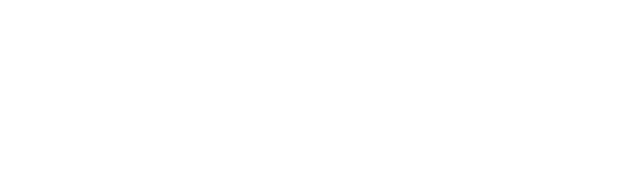
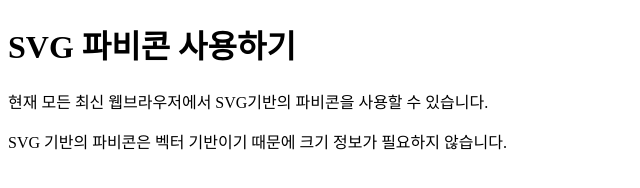
Before and after one commit to jsweetpotato/tekit-rwd, a website: page docs/learn/svg-favicon/svg-favicon.html in a window 1280 px wide. Shown: the whole page, without its empty margins (0-640 px from the left). Drawn offline with Linux system fonts and the light colour scheme.

Commit message:
SVG 파비콘 dark / light

```diff
--- a/docs/learn/svg-favicon/svg-favicon.html
+++ b/docs/learn/svg-favicon/svg-favicon.html
@@ -1 +1,17 @@
-<!-- SVG 파비콘 -->
+<!DOCTYPE html>
+<html lang="en">
+  <head>
+    <meta charset="UTF-8" />
+    <meta name="viewport" content="width=device-width, initial-scale=1.0" />
+    <title>SVG 파비콘</title>
+    <link rel="icon" href="sun-cloud.svg" />
+    <script src="svg-favicon.js"></script>
+  </head>
+  <body>
+    <h1>SVG 파비콘 사용하기</h1>
+    <p>현재 모든 최신 웹브라우저에서 SVG기반의 파비콘을 사용할 수 있습니다.</p>
+    <p>
+      SVG 기반의 파비콘은 벡터 기반이기 때문에 크기 정보가 필요하지 않습니다.
+    </p>
+  </body>
+</html>
```
